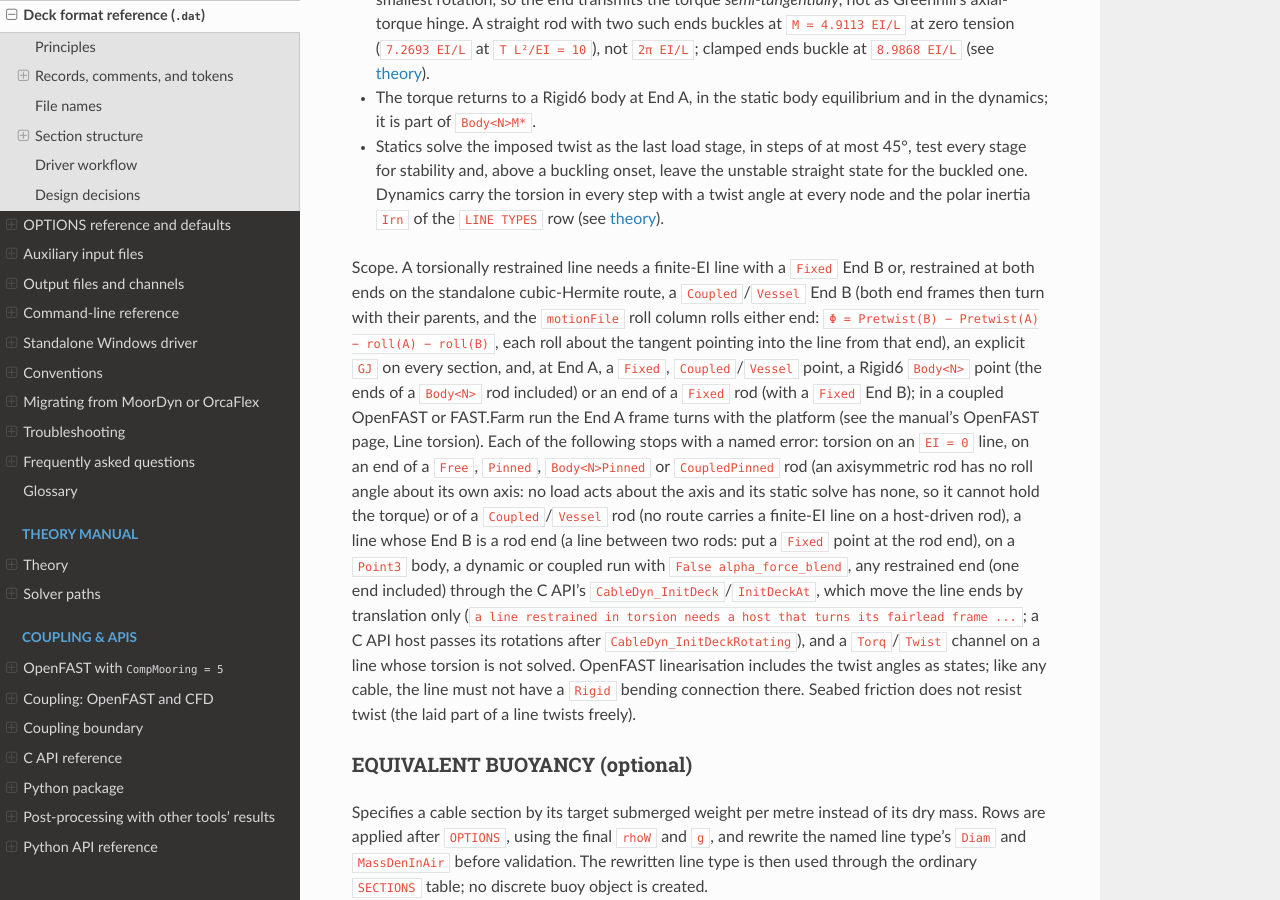
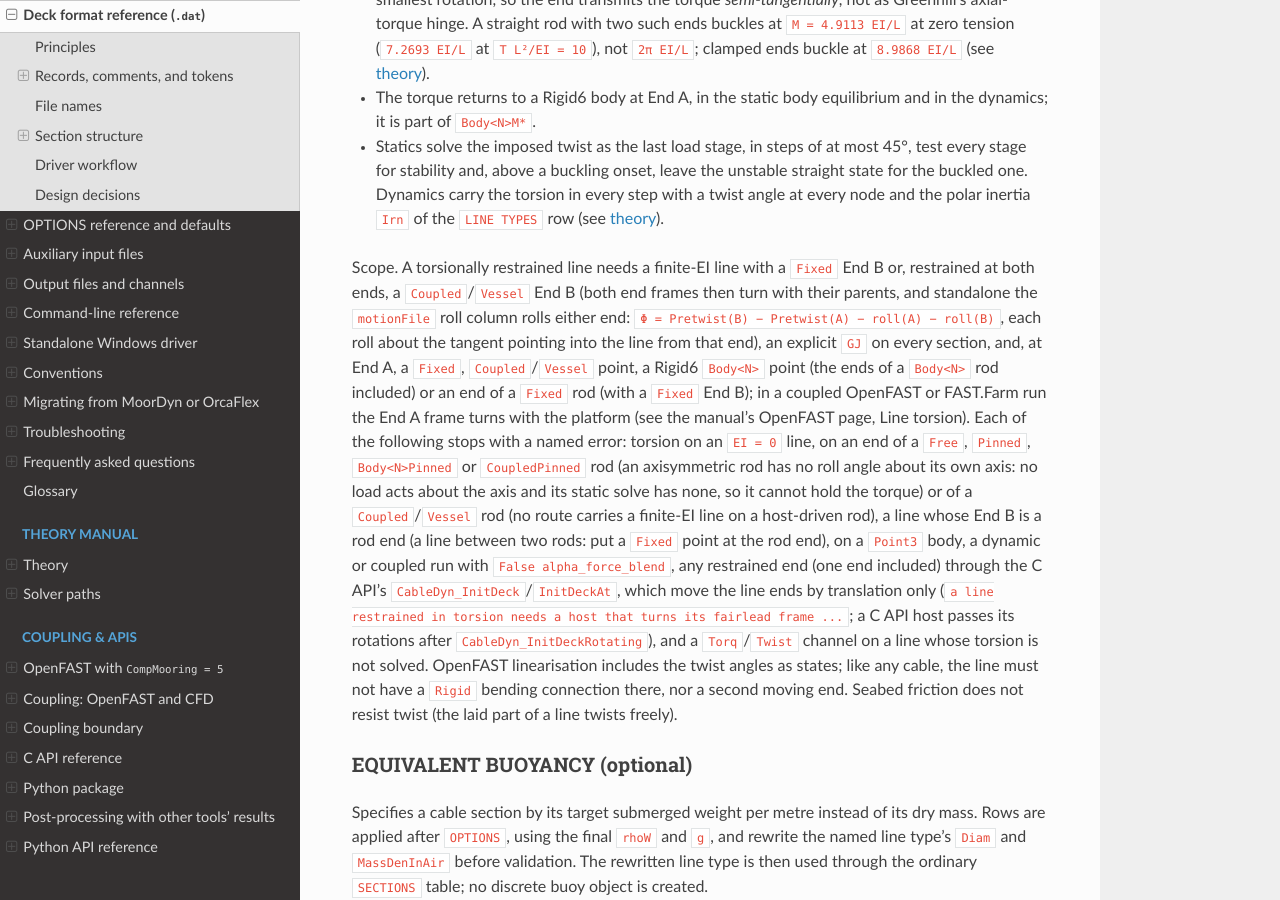
Before and after one commit to SMI-Lab-Inha/CableDyn, a Sphinx documentation site: the page built from doc/driver_format.md, in a window 1280 px wide and 900 px high, scrolled down 22279 px. Built offline with Sphinx 7.4.7 and the Read the Docs theme 3.1.0, drawn with Linux system fonts in a browser that asks for light colours; some of the changed text lies outside the part shown.

Commit message:
feat(openfast): a finite-EI line between two moving points in the coupled aggregate
The coupled aggregate (OpenFAST, FAST.Farm, the C API, the standalone mixed deck)
builds a finite-EI line whose End B is a Coupled/Vessel point as a cable with two
host-driven ends: End B takes a moving column of its own.

- Moving set: [system points][End A of every cable][End B of every two-moving
  cable, in cable order][host rods][host bodies]; host rods and bodies never share
  a deck with a finite-EI cable, so no existing column moves. cable_col_b maps a
  cable to its End B column; GetMovingPointMesh returns End B's kinematics, load
  and moment (one evaluation for both ends), UpdateStates_Moving preflights and
  transfers both ends, Step_Moving steps them (cable_two_ends, safe in the cables'
  parallel loop).
- FAST.Farm: the turbine map gives the End B column End B's turbine; End B's
  static orientation is that of its turbine (farm_ptfm_init) or of the platform
  (ptfm_init); coupled_positions take the End B columns after the fairleads.
- OpenFAST glue: formal linearisation of such a line fails closed by name.
- Python deck validator: the aggregate rule accepts a Coupled/Vessel End B.

- With the torsion routes: a cable with a moving End B steps through
  cable_two_ends, every other cable through step_cable (the roll columns of
  the mixed deck); OpenFAST linearisation of torsion stays, beside the refusal
  of a line with two moving ends.

Gates (tests/test_two_moving_ends): a FAST.Farm aggregate (n_turbines = 2) maps
the shared line's End A to turbine 1 and End B to turbine 2 and, driven by
prescribed turbine motions, reports the standalone TURBINES deck's end tensions
to 6.8e-3 N of 1.9e4 N (static solves to 1e-6 and 1e-8); host orientations
rolling the two columns oppositely change the torque by GJ 2 phi / L to 3.4e-13
N m, equal rolls keep it to 2.3e-13 N m.

Signed-off-by: Jae Hoon Seo <jaehoon.seo@inha.ac.kr>

````diff
--- a/doc/capi.rst
+++ b/doc/capi.rst
@@ -414,8 +414,9 @@
    One ``x, y, z`` block for every host-driven point and nothing else: first the
    ``Coupled``/``Vessel`` points attached to an ``EI = 0`` line, in ``POINTS`` table order,
    then the fairlead (End A, which must be ``Coupled``/``Vessel``) of each finite-EI line, in
-   ``LINES`` table order. ``Fixed`` anchors, ``Free``/``Connect`` points, bodies and rods have
-   no block.
+   ``LINES`` table order, then the End B of each finite-EI line whose End B is also
+   ``Coupled``/``Vessel`` (a line between two moving points, driven at both ends), in ``LINES``
+   table order. ``Fixed`` anchors, ``Free``/``Connect`` points, bodies and rods have no block.
 
 ``CableDyn_InitLine``
    ``n_fixed`` entries. Entry ``k`` is the DOF ``fixed_dofs[k]``, in the order the caller
--- a/doc/driver_format.md
+++ b/doc/driver_format.md
@@ -789,10 +789,10 @@
 
 `END CONNECTIONS` sets the bending boundary at either end of a finite-EI line. Omitted ends are
 pinned. At most one row may name a given line end. A non-pinned connection requires a finite-EI
-line whose End B is a `Fixed` point or, on the standalone cubic-Hermite route, a `Coupled`/`Vessel`
-point, whose connection is held by that point's parent and turns with it as End A's does (the
-`vesselMotion`/`vesselRAO` vessel); any other End B fails deck validation. End A may be a `Fixed`
-or `Coupled` point, a Rigid6 `Body<N>` point or a rod end.
+line whose End B is a `Fixed` point or a `Coupled`/`Vessel` point, whose connection is held by
+that point's parent and turns with it as End A's does (the `vesselMotion`/`vesselRAO` vessel
+standalone, the host orientation of End B's point when coupled); any other End B fails deck
+validation. End A may be a `Fixed` or `Coupled` point, a Rigid6 `Body<N>` point or a rod end.
 
 ```text
 --------------------- END CONNECTIONS -------------------------------
@@ -920,12 +920,12 @@
   polar inertia `Irn` of the `LINE TYPES` row (see [theory](theory.rst)).
 
 Scope. A torsionally restrained line needs a finite-EI line with a `Fixed` End B or, restrained
-at both ends on the standalone cubic-Hermite route, a `Coupled`/`Vessel` End B (both end frames
-then turn with their parents, and the `motionFile` roll column rolls either end: `Φ = Pretwist(B)
-− Pretwist(A) − roll(A) − roll(B)`, each roll about the tangent pointing into the line from that
-end), an explicit `GJ` on every section, and, at End A, a `Fixed`, `Coupled`/`Vessel` point, a
-Rigid6 `Body<N>` point (the ends of a `Body<N>` rod included) or an end of a `Fixed` rod (with a
-`Fixed` End B); in a coupled OpenFAST or FAST.Farm run the End A frame turns with the platform
+at both ends, a `Coupled`/`Vessel` End B (both end frames then turn with their parents, and
+standalone the `motionFile` roll column rolls either end: `Φ = Pretwist(B) − Pretwist(A) −
+roll(A) − roll(B)`, each roll about the tangent pointing into the line from that end), an explicit
+`GJ` on every section, and, at End A, a `Fixed`, `Coupled`/`Vessel` point, a Rigid6 `Body<N>`
+point (the ends of a `Body<N>` rod included) or an end of a `Fixed` rod (with a `Fixed` End B); in
+a coupled OpenFAST or FAST.Farm run the End A frame turns with the platform
 (see the manual's OpenFAST page, Line torsion). Each of the following stops with a named error:
 torsion on an `EI = 0` line, on an end of a `Free`, `Pinned`, `Body<N>Pinned` or `CoupledPinned`
 rod (an axisymmetric rod has no roll angle about its own axis: no load acts about the axis and
@@ -937,8 +937,8 @@
 restrained in torsion needs a host that turns its fairlead frame ...`; a C API host passes its
 rotations after `CableDyn_InitDeckRotating`), and a `Torq`/`Twist` channel on a line whose
 torsion is not solved. OpenFAST linearisation includes the twist angles as states; like any
-cable, the line must not have a `Rigid` bending connection there. Seabed friction does not resist
-twist (the laid part of a line twists freely).
+cable, the line must not have a `Rigid` bending connection there, nor a second moving end. Seabed
+friction does not resist twist (the laid part of a line twists freely).
 
 ### EQUIVALENT BUOYANCY (optional)
 
````
Also changed, not shown: CHANGELOG.md (+5 -3 lines), doc/capabilities.rst (+4 -3 lines), doc/openfast.rst (+16 -1 lines), 6 other files.
